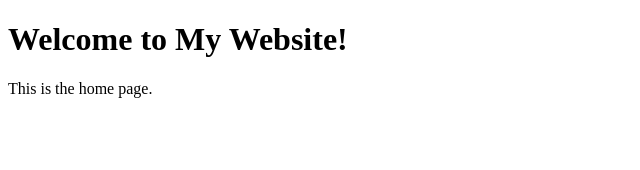
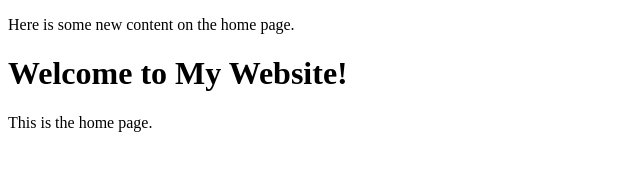
Before and after one commit to esham1337/assigment-, a plain HTML site: page home.html in a window 1280 px wide. Shown: the whole page, without its empty margins (0-640 px from the left). Drawn offline with Linux system fonts and the light colour scheme.

Commit message:
made some changes

```diff
--- a/home.html
+++ b/home.html
@@ -6,6 +6,7 @@
     <title>My Website Home</title>
 </head>
 <body>
+<p>Here is some new content on the home page.</p>
     <h1>Welcome to My Website!</h1>
     <p>This is the home page.</p>
 </body>
```
